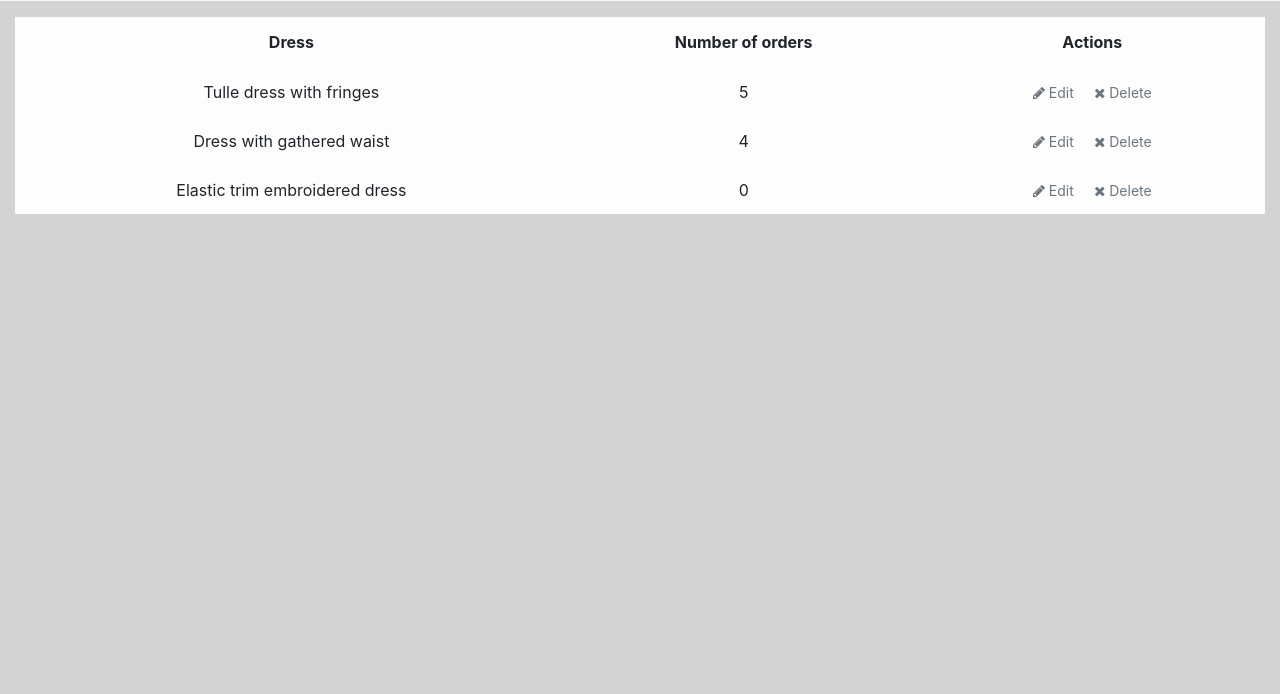
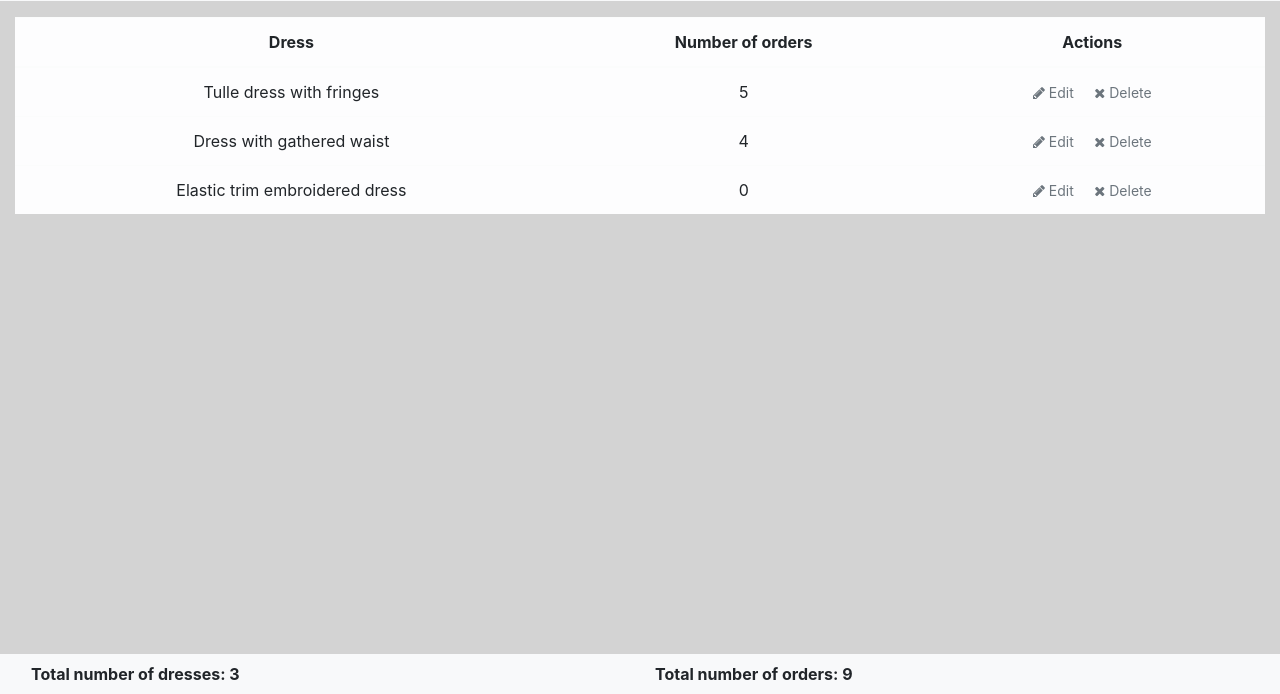
Before and after one commit to Brest-Java-Course-2020/kkarpesh-dress-rental, a plain HTML site: page documentation/html_template/dresses.html in a window 1280 px wide. Shown: the part 106-800 px from the top of the page. Drawn offline with Linux system fonts and the light colour scheme.

Commit message:
added bar on the bottom of the page

```diff
--- a/documentation/html_template/dresses.html
+++ b/documentation/html_template/dresses.html
@@ -125,6 +125,11 @@
         </table>
     </div>
 </main>
+<nav class="navbar fixed-bottom navbar-expand-sm navbar-light bg-light">
+    <span class="container pt-10"><strong>Total number of dresses: 3</strong></span>
+    <span class="container"><strong>Total number of orders: 9</strong></span>
+    <span></span>
+</nav>
 
 <footer class="mastfoot mt-auto">
     <div class="inner">
```
